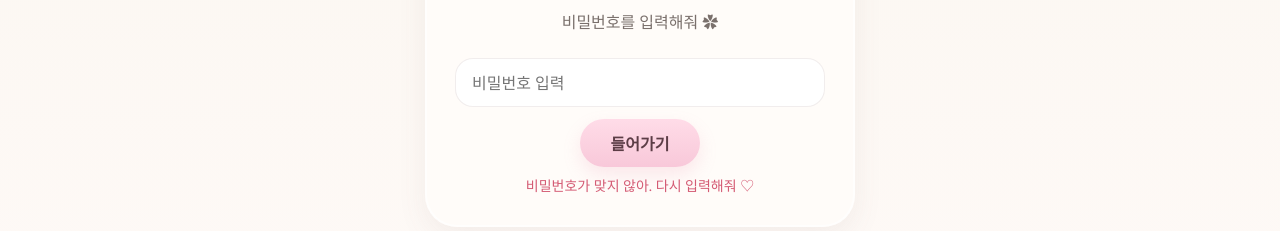
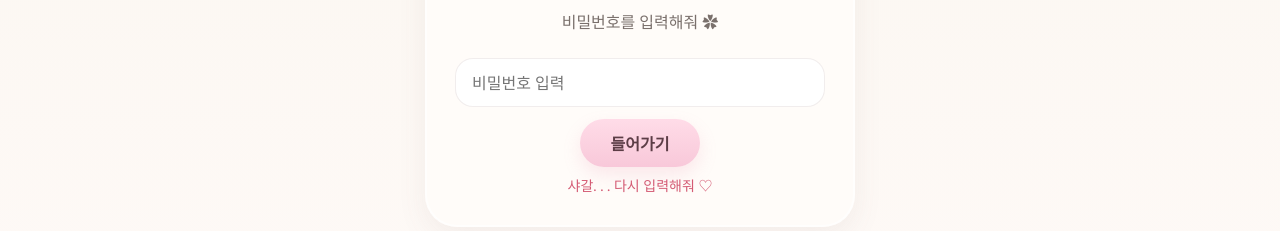
Before and after one commit to okbettyy/our-space, a plain HTML site: page index.html in a window 1280 px wide. Both pictures are taken after a click on the button "들어가기". Shown: the part 349-580 px from the top of the page. Drawn offline with nearby package versions, Linux system fonts and the light colour scheme; no server answers.

Commit message:
updated webpage

```diff
--- a/index.html
+++ b/index.html
@@ -729,7 +729,7 @@ function tryUnlock() {
     els.lockError.textContent = '';
     unlockSite();
   } else {
-    els.lockError.textContent = '비밀번호가 맞지 않아. 다시 입력해줘 ♡';
+    els.lockError.textContent = '샤갈. . . 다시 입력해줘 ♡';
   }
 }
     let localState = {
```
